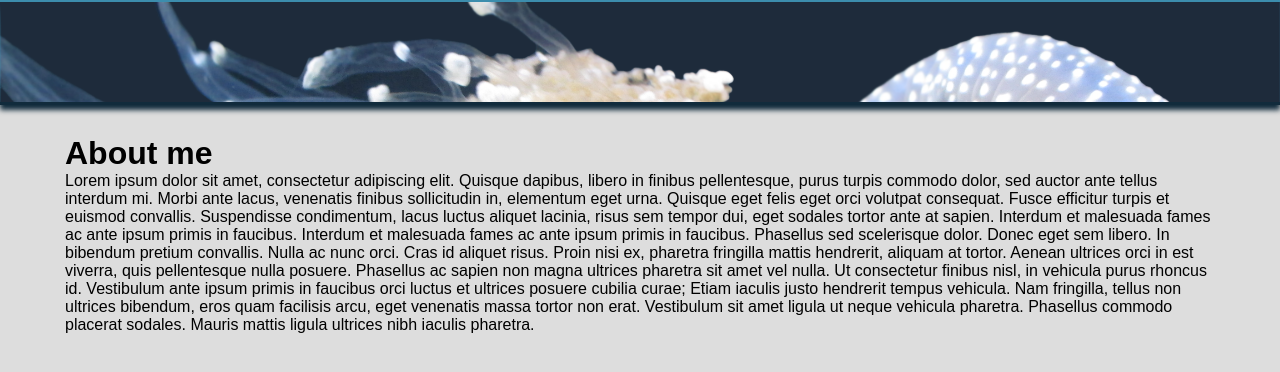
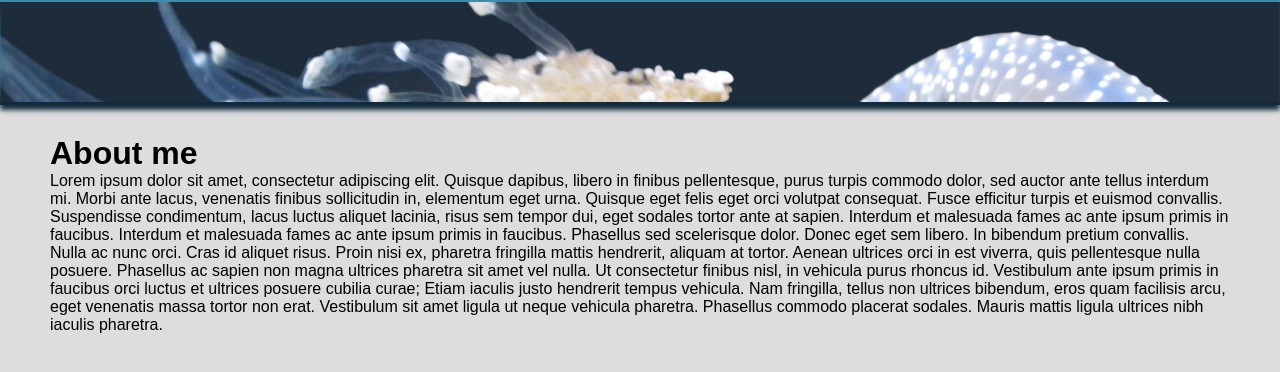
Before and after one commit to gnimelf/react-portfolio, a React (Create React App) app: page / in a window 1280 px wide. Shown: the part 348-720 px from the top of the page. Built offline with nearby package versions, Linux system fonts and the light colour scheme.

Commit message:
update the query selectors for  main in the style file(src/components/naviBar.js:338,339,357)

```diff
--- a/src/style.css
+++ b/src/style.css
@@ -335,8 +335,7 @@ footer h2 {
 @media screen and (max-width: 1483px) {
     main {
         /* position:absolute; */
-        align-items: center;
-        margin-top: 40;
+        margin: 40 50px;
     }
 
     .link-img {
@@ -353,8 +352,8 @@ footer h2 {
 /* Mobile response screen format @ 1340px */
 @media screen and (max-width: 1370px) {
     main{
-        position: relative;
-        margin-top: 30;
+        /* position: relative; */
+        margin: 30px 50px 0;
     }
 
     footer{
```
